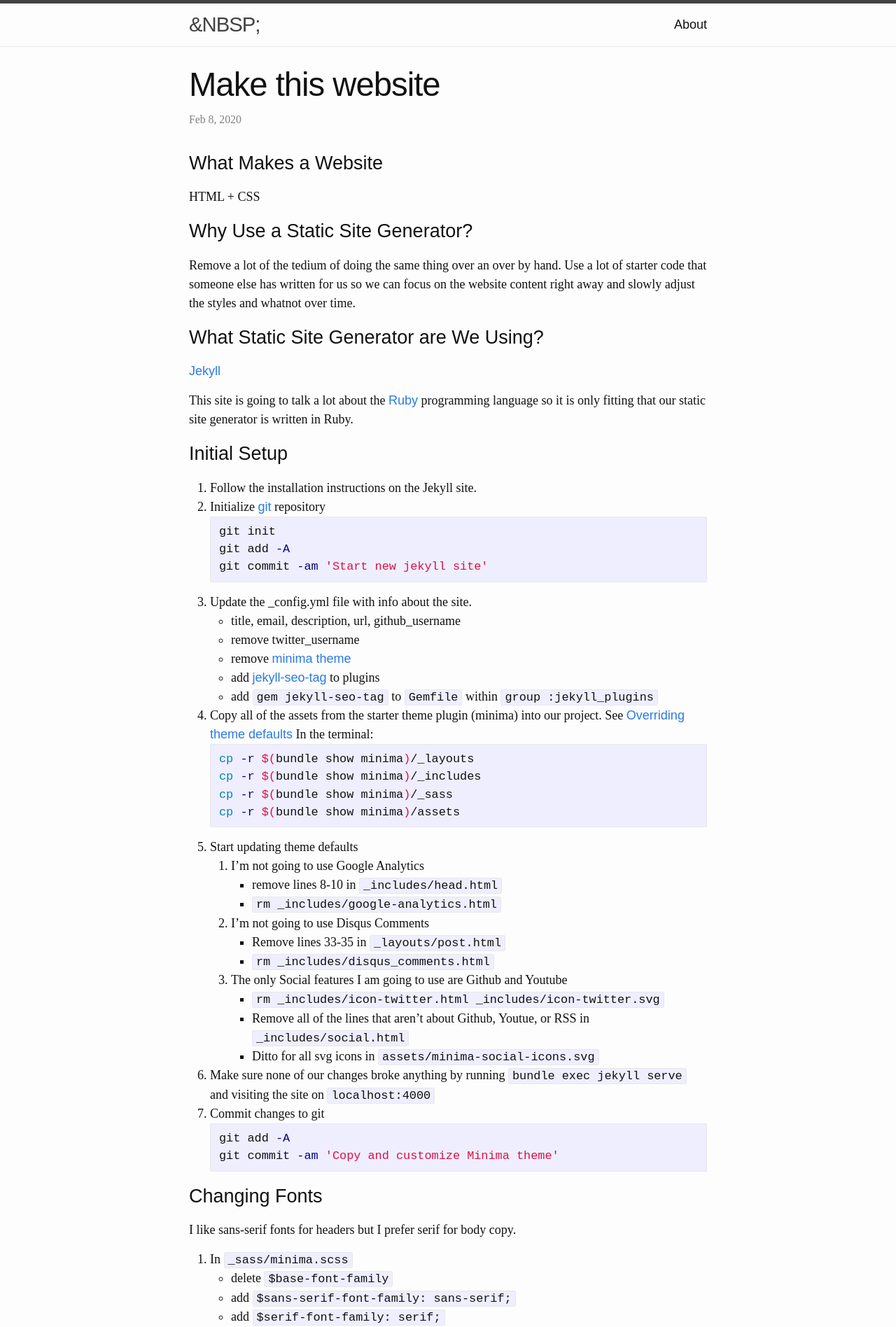
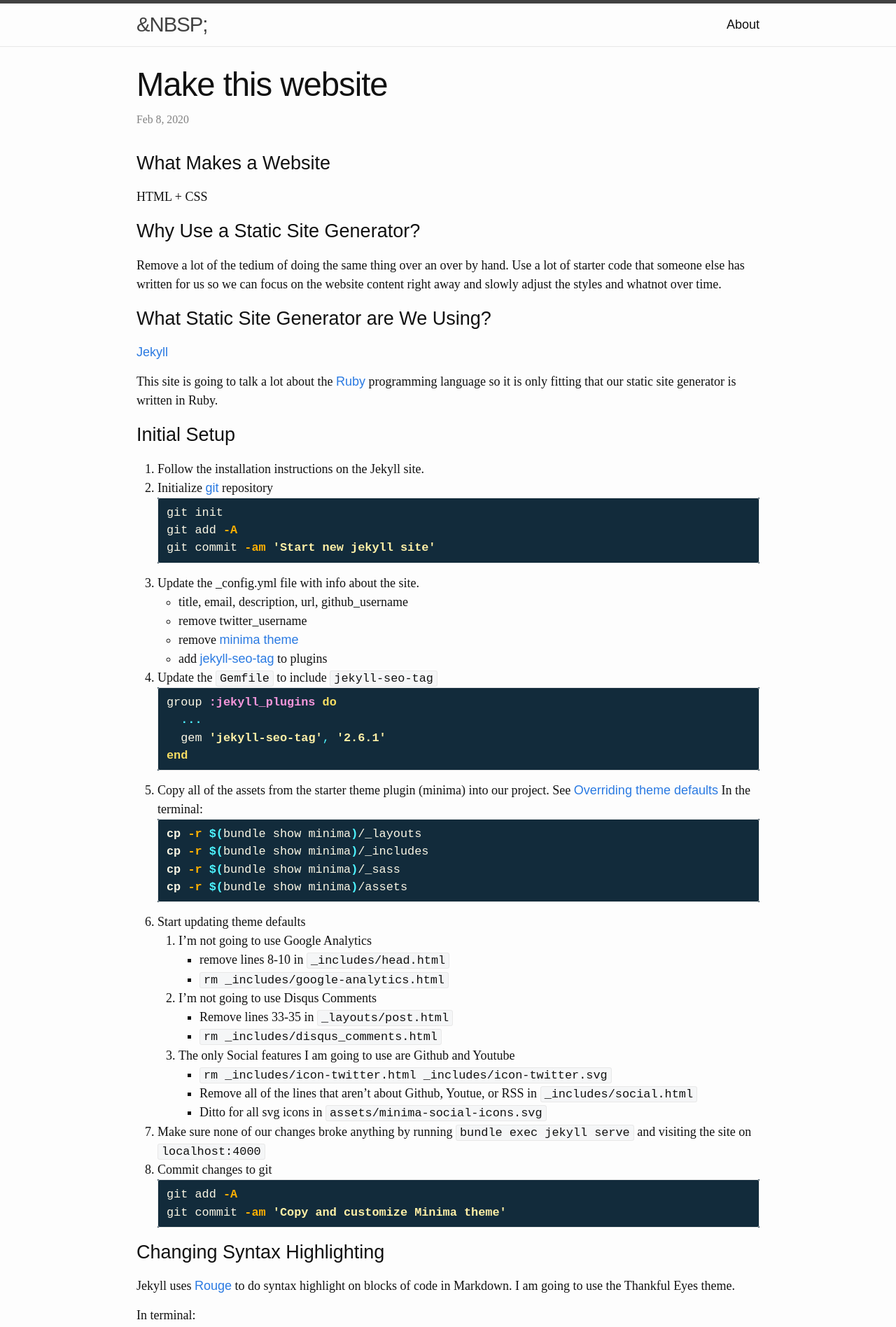
Before and after one commit to pathouse/non-breaking-space, a Jekyll site: the page built from _posts/2020-02-08-make-this-website.md, in a window 1280 px wide. Shown: the top 1896 px of the page at 70% size. Built offline with Jekyll 4.4.1, drawn with Linux system fonts in a browser that asks for light colours; some of the changed text lies outside the part shown.

Commit message:
More work on make-this-website post, change syntax highlighting theme

````diff
--- a/_posts/2020-02-08-make-this-website.md
+++ b/_posts/2020-02-08-make-this-website.md
@@ -38,7 +35,15 @@ git commit -am 'Start new jekyll site'
     + remove twitter_username
     + remove [minima theme](https://github.com/jekyll/minima)
     + add [jekyll-seo-tag](https://github.com/jekyll/jekyll-seo-tag) to plugins
-    + add `gem jekyll-seo-tag` to `Gemfile` within `group :jekyll_plugins`
+
+1. Update the `Gemfile` to include `jekyll-seo-tag`
+```ruby
+group :jekyll_plugins do
+  ...
+  gem 'jekyll-seo-tag', '2.6.1'
+end
+```
+
 1. Copy all of the assets from the starter theme plugin (minima) into our project.
 See [Overriding theme defaults](https://jekyllrb.com/docs/themes/#overriding-theme-defaults)
 In the terminal:
@@ -64,6 +69,37 @@ cp -r $(bundle show minima)/assets
 ```bash
 git add -A
 git commit -am 'Copy and customize Minima theme'
+```
+
+# Changing Syntax Highlighting
+
+Jekyll uses [Rouge](https://github.com/rouge-ruby/rouge) to do syntax highlight on blocks of code in Markdown.
+I am going to use the Thankful Eyes theme.
+
+In terminal:
+```bash
+gem install rouge
+```
+
+In ruby console (irb)
+```ruby
+File.open('_scss/minima/_syntax-highlighting.scss', 'wb') do |f|
+  f << Rouge::Themes::ThankfulEyes.render(scope: '.highlight')
+end
+```
+
+I like this for blocks of code but it's too strong to apply the exact same styles to inline blocks.
+Instead I am going to translate the background color to rgba and set the alpha value to something less than 1 so that there's enough
+of a difference to catch the eye but not too much to make it a jarring transition from the white-backgrounded text that will be right next to it.
+
+In `_scss/minima/_base.scss`
+```scss
+pre,
+code {
+  &.language-plaintext {
+    background-color: rgba(22, 52, 71, 0.03);
+  }
+}
 ```
 
 # Changing Fonts
@@ -161,25 +197,22 @@ In `Gemfile`
 
 Then run `bundle update`
 
-Build the site
+Build the site into the output folder used by Github Pages
+
 ```bash
-jekyll build
-```
-
-Change the directory the build site is in for use with Github Pages
-```bash
-mv _site docs
+jekyll build -d docs
 ```
 
 Commit all changes
+
 ```bash
 git add -A
 git commit -am 'Deploying with Github Pages'
 ```
 
 Push your changes to github
+
 ```bash
 git push origin master
 ```
-
 In in the Github Repo go to settings, scroll down to Github pages - select `master branch /docs folder` as the source for your site
--- a/_sass/minima.scss
+++ b/_sass/minima.scss
@@ -23,7 +23,7 @@ $grey-color-dark:  darken($grey-color, 25%) !default;
 $table-text-align: left !default;
 
 // Width of the content area
-$content-width:    800px !default;
+$content-width:    950px !default;
 
 $on-palm:          600px !default;
 $on-laptop:        800px !default;
--- a/_sass/minima/_base.scss
+++ b/_sass/minima/_base.scss
@@ -153,8 +153,12 @@ code {
   @include relative-font-size(0.9375);
   border: 1px solid $grey-color-light;
   border-radius: 3px;
-  background-color: #eef;
+
+  &.language-plaintext {
+    background-color: rgba(22, 52, 71, 0.03);
+  }
 }
+
 
 code {
   padding: 1px 5px;
--- a/_sass/minima/_syntax-highlighting.scss
+++ b/_sass/minima/_syntax-highlighting.scss
@@ -1,71 +1,172 @@
-/**
- * Syntax highlighting styles
- */
+.highlight table td { padding: 5px; }
+.highlight table pre { margin: 0; }
 .highlight {
-  background: #fff;
-  @extend %vertical-rhythm;
-
-  .highlighter-rouge & {
-    background: #eef;
-  }
-
-  .c     { color: #998; font-style: italic } // Comment
-  .err   { color: #a61717; background-color: #e3d2d2 } // Error
-  .k     { font-weight: bold } // Keyword
-  .o     { font-weight: bold } // Operator
-  .cm    { color: #998; font-style: italic } // Comment.Multiline
-  .cp    { color: #999; font-weight: bold } // Comment.Preproc
-  .c1    { color: #998; font-style: italic } // Comment.Single
-  .cs    { color: #999; font-weight: bold; font-style: italic } // Comment.Special
-  .gd    { color: #000; background-color: #fdd } // Generic.Deleted
-  .gd .x { color: #000; background-color: #faa } // Generic.Deleted.Specific
-  .ge    { font-style: italic } // Generic.Emph
-  .gr    { color: #a00 } // Generic.Error
-  .gh    { color: #999 } // Generic.Heading
-  .gi    { color: #000; background-color: #dfd } // Generic.Inserted
-  .gi .x { color: #000; background-color: #afa } // Generic.Inserted.Specific
-  .go    { color: #888 } // Generic.Output
-  .gp    { color: #555 } // Generic.Prompt
-  .gs    { font-weight: bold } // Generic.Strong
-  .gu    { color: #aaa } // Generic.Subheading
-  .gt    { color: #a00 } // Generic.Traceback
-  .kc    { font-weight: bold } // Keyword.Constant
-  .kd    { font-weight: bold } // Keyword.Declaration
-  .kp    { font-weight: bold } // Keyword.Pseudo
-  .kr    { font-weight: bold } // Keyword.Reserved
-  .kt    { color: #458; font-weight: bold } // Keyword.Type
-  .m     { color: #099 } // Literal.Number
-  .s     { color: #d14 } // Literal.String
-  .na    { color: #008080 } // Name.Attribute
-  .nb    { color: #0086B3 } // Name.Builtin
-  .nc    { color: #458; font-weight: bold } // Name.Class
-  .no    { color: #008080 } // Name.Constant
-  .ni    { color: #800080 } // Name.Entity
-  .ne    { color: #900; font-weight: bold } // Name.Exception
-  .nf    { color: #900; font-weight: bold } // Name.Function
-  .nn    { color: #555 } // Name.Namespace
-  .nt    { color: #000080 } // Name.Tag
-  .nv    { color: #008080 } // Name.Variable
-  .ow    { font-weight: bold } // Operator.Word
-  .w     { color: #bbb } // Text.Whitespace
-  .mf    { color: #099 } // Literal.Number.Float
-  .mh    { color: #099 } // Literal.Number.Hex
-  .mi    { color: #099 } // Literal.Number.Integer
-  .mo    { color: #099 } // Literal.Number.Oct
-  .sb    { color: #d14 } // Literal.String.Backtick
-  .sc    { color: #d14 } // Literal.String.Char
-  .sd    { color: #d14 } // Literal.String.Doc
-  .s2    { color: #d14 } // Literal.String.Double
-  .se    { color: #d14 } // Literal.String.Escape
-  .sh    { color: #d14 } // Literal.String.Heredoc
-  .si    { color: #d14 } // Literal.String.Interpol
-  .sx    { color: #d14 } // Literal.String.Other
-  .sr    { color: #009926 } // Literal.String.Regex
-  .s1    { color: #d14 } // Literal.String.Single
-  .ss    { color: #990073 } // Literal.String.Symbol
-  .bp    { color: #999 } // Name.Builtin.Pseudo
-  .vc    { color: #008080 } // Name.Variable.Class
-  .vg    { color: #008080 } // Name.Variable.Global
-  .vi    { color: #008080 } // Name.Variable.Instance
-  .il    { color: #099 } // Literal.Number.Integer.Long
+  color: #faf6e4;
+  background-color: #122b3b;
 }
+.highlight .gl {
+  color: #dee5e7;
+  background-color: #4e5d62;
+}
+.highlight .gp {
+  color: #a8e1fe;
+  font-weight: bold;
+}
+.highlight .c, .highlight .ch, .highlight .cd, .highlight .cm, .highlight .cpf, .highlight .c1, .highlight .cs {
+  color: #6c8b9f;
+  font-style: italic;
+}
+.highlight .cp {
+  color: #b2fd6d;
+  font-weight: bold;
+}
+.highlight .err {
+  color: #fefeec;
+  background-color: #cc0000;
+}
+.highlight .gr {
+  color: #cc0000;
+  font-weight: bold;
+  font-style: italic;
+}
+.highlight .k, .highlight .kd, .highlight .kv {
+  color: #f6dd62;
+  font-weight: bold;
+}
+.highlight .o, .highlight .ow {
+  color: #4df4ff;
+  font-weight: bold;
+}
+.highlight .p, .highlight .pi {
+  color: #4df4ff;
+}
+.highlight .gd {
+  color: #cc0000;
+}
+.highlight .gi {
+  color: #b2fd6d;
+}
+.highlight .ge {
+  font-style: italic;
+}
+.highlight .gs {
+  font-weight: bold;
+}
+.highlight .gt {
+  color: #dee5e7;
+  background-color: #4e5d62;
+}
+.highlight .kc {
+  color: #f696db;
+  font-weight: bold;
+}
+.highlight .kn {
+  color: #ffb000;
+  font-weight: bold;
+}
+.highlight .kp {
+  color: #ffb000;
+  font-weight: bold;
+}
+.highlight .kr {
+  color: #ffb000;
+  font-weight: bold;
+}
+.highlight .gh {
+  color: #ffb000;
+  font-weight: bold;
+}
+.highlight .gu {
+  color: #ffb000;
+  font-weight: bold;
+}
+.highlight .kt {
+  color: #b2fd6d;
+  font-weight: bold;
+}
+.highlight .no {
+  color: #b2fd6d;
+  font-weight: bold;
+}
+.highlight .nc {
+  color: #b2fd6d;
+  font-weight: bold;
+}
+.highlight .nd {
+  color: #b2fd6d;
+  font-weight: bold;
+}
+.highlight .nn {
+  color: #b2fd6d;
+  font-weight: bold;
+}
+.highlight .bp {
+  color: #b2fd6d;
+  font-weight: bold;
+}
+.highlight .ne {
+  color: #b2fd6d;
+  font-weight: bold;
+}
+.highlight .nl {
+  color: #ffb000;
+  font-weight: bold;
+}
+.highlight .nt {
+  color: #ffb000;
+  font-weight: bold;
+}
+.highlight .m, .highlight .mb, .highlight .mf, .highlight .mh, .highlight .mi, .highlight .il, .highlight .mo, .highlight .mx {
+  color: #f696db;
+  font-weight: bold;
+}
+.highlight .ld {
+  color: #f696db;
+  font-weight: bold;
+}
+.highlight .ss {
+  color: #f696db;
+  font-weight: bold;
+}
+.highlight .s, .highlight .sa, .highlight .sb, .highlight .dl, .highlight .sd, .highlight .s2, .highlight .sh, .highlight .sx, .highlight .sr, .highlight .s1 {
+  color: #fff0a6;
+  font-weight: bold;
+}
+.highlight .se {
+  color: #4df4ff;
+  font-weight: bold;
+}
+.highlight .sc {
+  color: #4df4ff;
+  font-weight: bold;
+}
+.highlight .si {
+  color: #4df4ff;
+  font-weight: bold;
+}
+.highlight .nb {
+  font-weight: bold;
+}
+.highlight .ni {
+  color: #999999;
+  font-weight: bold;
+}
+.highlight .w {
+  color: #BBBBBB;
+}
+.highlight .go {
+  color: #BBBBBB;
+}
+.highlight .nf, .highlight .fm {
+  color: #a8e1fe;
+}
+.highlight .py {
+  color: #a8e1fe;
+}
+.highlight .na {
+  color: #a8e1fe;
+}
+.highlight .nv, .highlight .vc, .highlight .vg, .highlight .vi, .highlight .vm {
+  color: #a8e1fe;
+  font-weight: bold;
+}
````
Also changed, not shown: other parts of _posts/2020-02-08-make-this-website.md (+0 -3 lines), _posts/tools/2020-02-08-tools-hammerspoon.md (renamed from _posts/2020-02-08-tools-hammerspoon.md).
